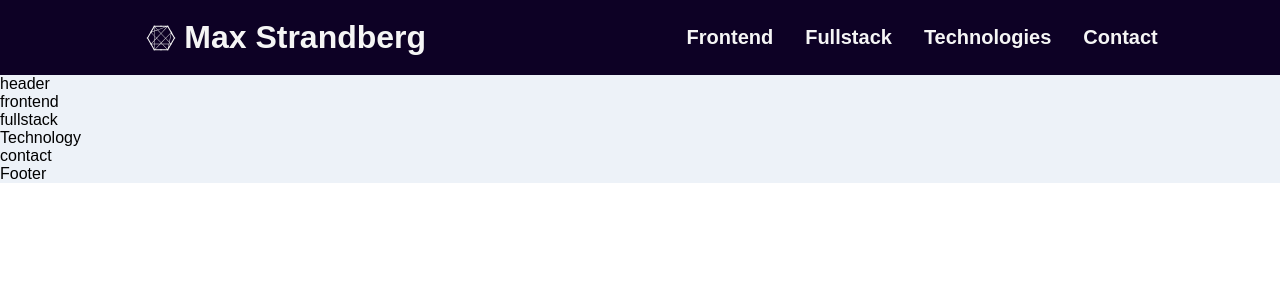
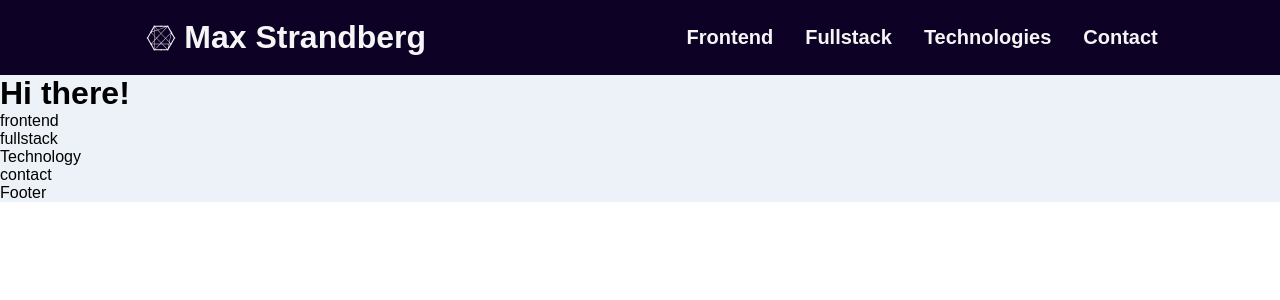
Before and after one commit to MaaX59/my_portfolio, a React (Create React App) app: page / in a window 1280 px wide. Shown: the top 300 px of the page. Built offline with nearby package versions, Linux system fonts and the light colour scheme.

Commit message:
header intro

```diff
--- a/src/containers/Header/header.jsx
+++ b/src/containers/Header/header.jsx
@@ -3,7 +3,12 @@ import "./header.css"
 
 const Header = ()=>{
   return (
-    <div>header</div>
+    <div className='app__header'>
+    <div className='app__header-intro' >
+      <h1>Hi there!</h1>
+    </div>
+
+    </div>
   )
 }
 
```
